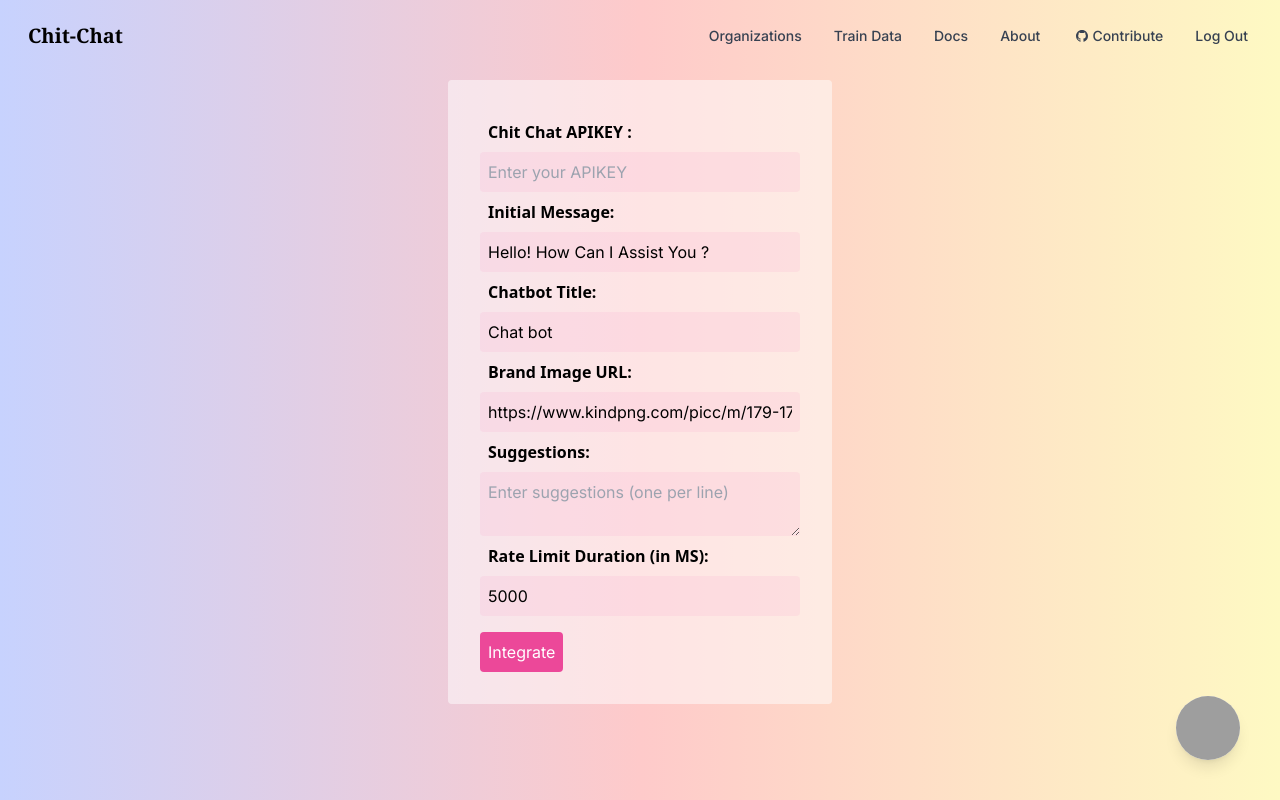
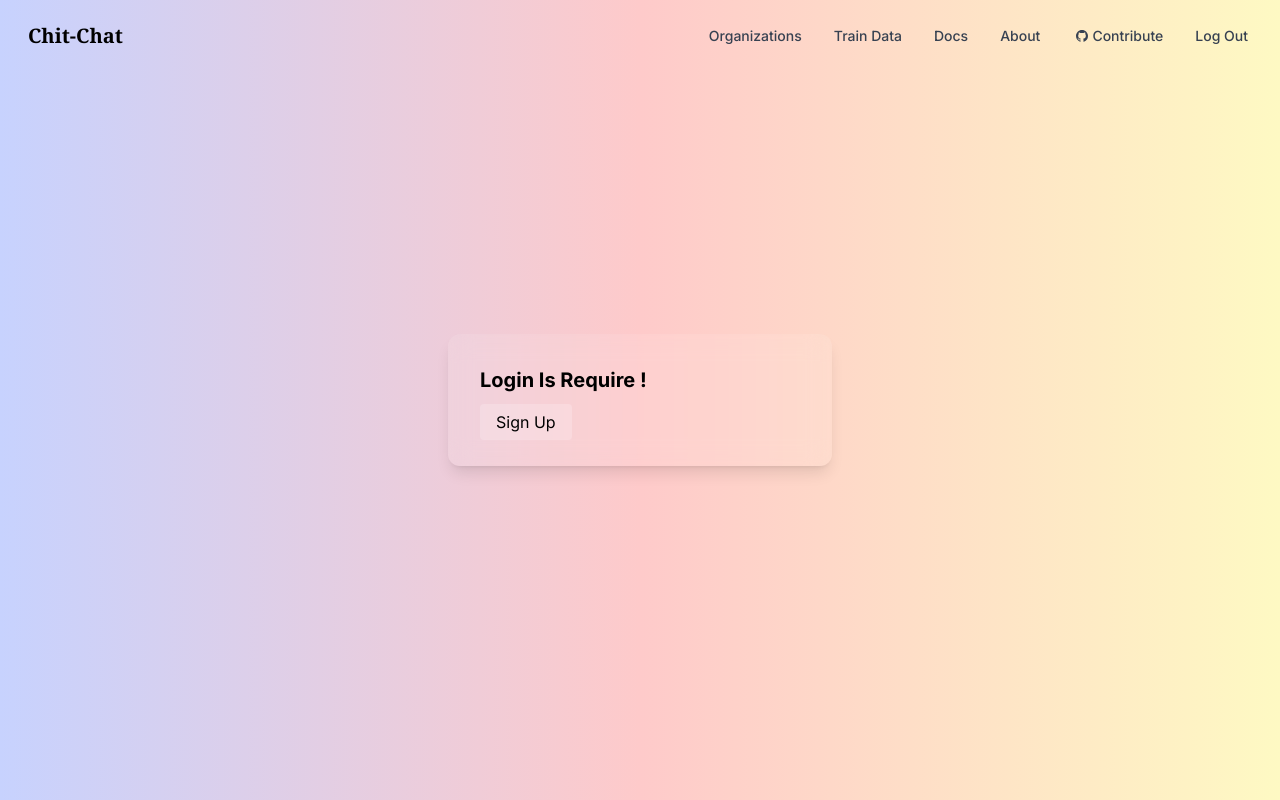
Before and after one commit to brianchen322/chat-nextjs, a Next.js app: page /trychatbot in a window 1280 px wide. Built offline with nearby package versions, Linux system fonts and the light colour scheme; grey boxes are pictures that could not be loaded.

Commit message:
adding prompt

```diff
--- a/src/app/trychatbot/page.tsx
+++ b/src/app/trychatbot/page.tsx
@@ -73,7 +73,8 @@ const Page: React.FC = () => {
 
         <>
         <Navbar />
-
+        {UserId? (
+          <>
           {isModalVisible && <DocsModal onClick={closeModal} {...Value}/>}
       <div className=" sm:pt-20 pt-48 overflow-y-auto flex items-center justify-center">
         <div className="bg-white bg-opacity-50 rounded p-8 w-96">
@@ -182,6 +183,10 @@ const Page: React.FC = () => {
         </div>
         <ChatBotComponent {...config} />
       </div>
+          </>
+        ):(
+          <Prompt/>
+        )}
 
         </>
 
```
